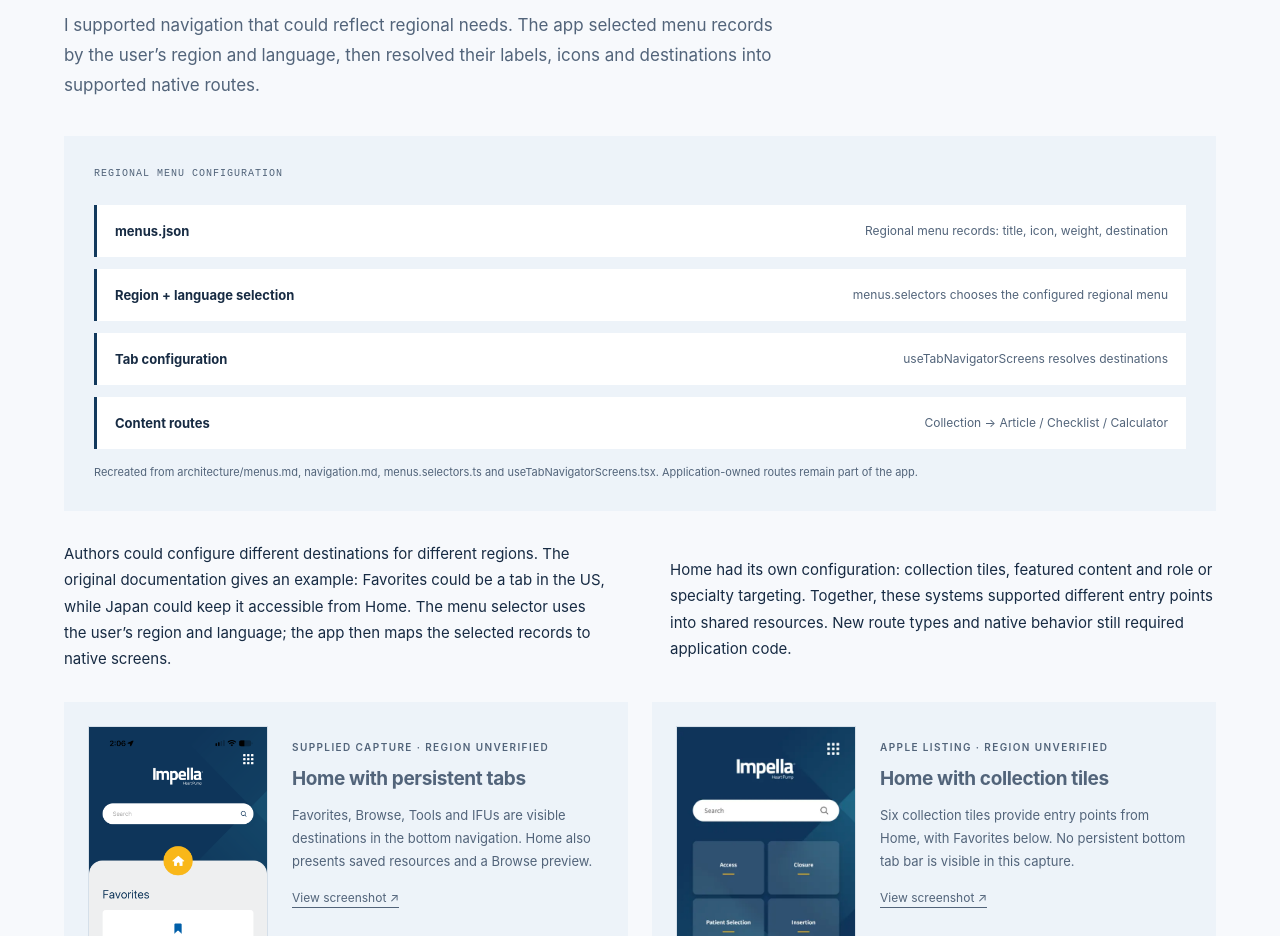
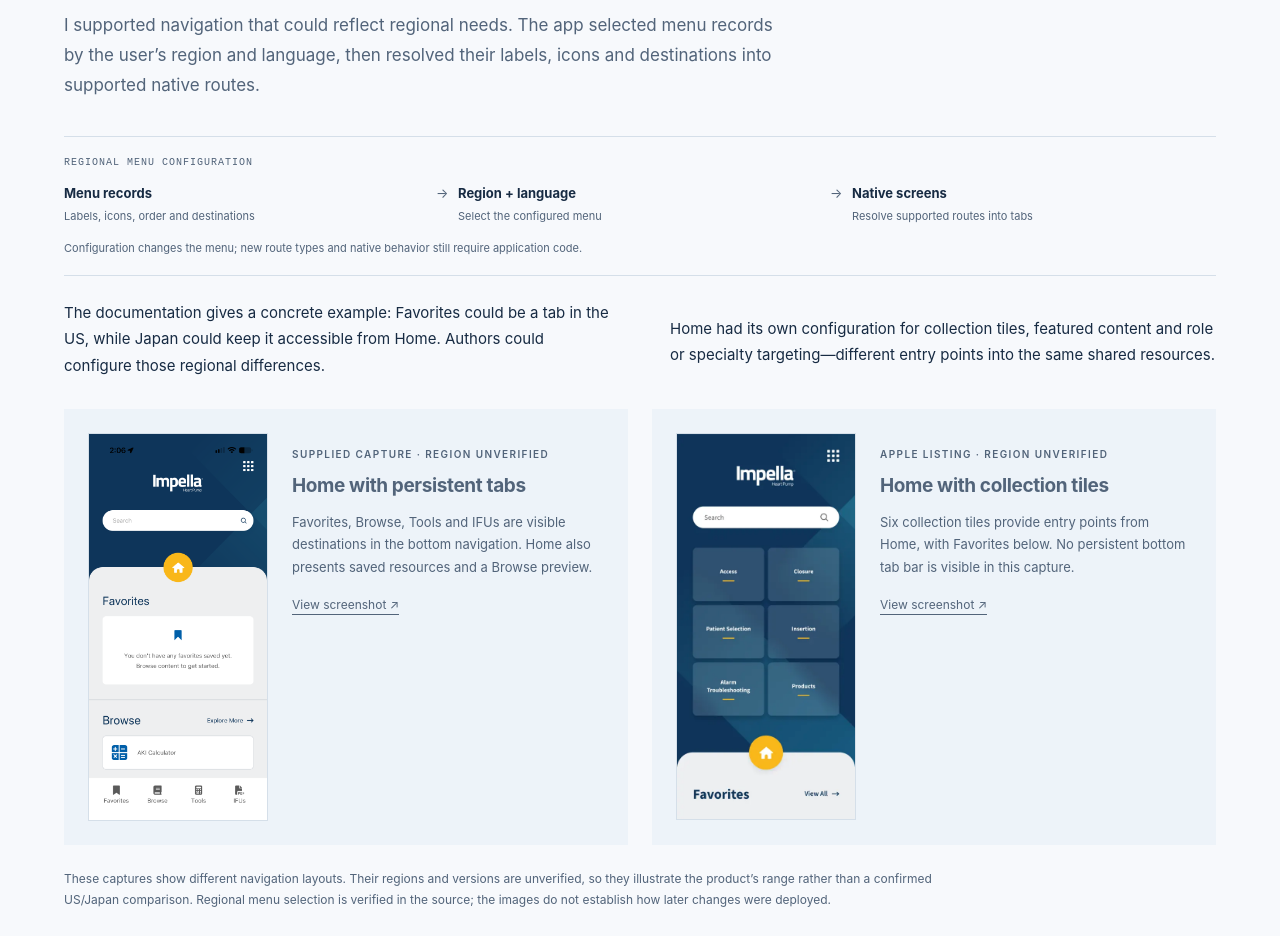
Before and after one commit to ttessman/impella-showcase, a React (Vite) app: page / in a window 1280 px wide. Shown: the part 6680-7616 px from the top of the page. Built offline with nearby package versions, Linux system fonts and the light colour scheme.

Commit message:
Condense regional navigation explanation

```diff
--- a/src/components/diagrams/Diagram/Diagram.css
+++ b/src/components/diagrams/Diagram/Diagram.css
@@ -164,7 +164,6 @@
     padding: 20px;
   }
 }
-.nav-diagram,
 .checklist-diagram {
   list-style: none;
   padding: 0;
@@ -173,7 +172,6 @@
   flex-direction: column;
   gap: 12px;
 }
-.nav-diagram li,
 .checklist-diagram li {
   background: var(--paper);
   border-left: 3px solid var(--ink);
@@ -183,7 +181,6 @@
   gap: 24px;
   font-size: 13px;
 }
-.nav-diagram li span,
 .checklist-diagram li span {
   font-size: 12px;
   color: var(--muted);
@@ -193,9 +190,52 @@
   flex-direction: column;
   gap: 7px;
 }
-@media (max-width: 760px) {
-  .nav-diagram li {
-    flex-direction: column;
-    gap: 9px;
+/* Compact flow keeps the regional decision readable alongside product evidence. */
+.compact-flow-figure {
+  margin: 24px 0;
+  padding: 18px 0;
+  border-block: 1px solid var(--line);
+}
+.compact-flow-figure .diagram-label {
+  margin-bottom: 14px;
+}
+.nav-diagram {
+  list-style: none;
+  padding: 0;
+  margin: 0;
+  display: grid;
+  grid-template-columns: repeat(3, minmax(0, 1fr));
+  gap: 30px;
+}
+.nav-diagram li {
+  position: relative;
+  display: flex;
+  flex-direction: column;
+  gap: 5px;
+  font-size: 13px;
+  line-height: 1.5;
+}
+.nav-diagram li + li::before {
+  content: "→";
+  position: absolute;
+  left: -22px;
+  color: var(--muted);
+}
+.nav-diagram li span {
+  font-size: 11px;
+  color: var(--muted);
+}
+.compact-flow-figure figcaption {
+  margin-top: 14px;
+}
+@media (max-width: 650px) {
+  .nav-diagram {
+    grid-template-columns: 1fr;
+    gap: 12px;
+    padding-left: 18px;
+  }
+  .nav-diagram li + li::before {
+    content: "↓";
+    left: -18px;
   }
 }
--- a/src/components/diagrams/Diagram/Diagram.tsx
+++ b/src/components/diagrams/Diagram/Diagram.tsx
@@ -10,9 +10,7 @@ export function Diagram({ kind }: { kind: DiagramKind }) {
   if (kind === "collections") return <CollectionLayouts />;
   const definition = flowDiagrams[kind];
   return (
-    <figure
-      className={kind === "pipeline" ? "architecture-figure" : "anatomy-figure"}
-    >
+    <figure className={definition.figureClass}>
       {definition.label && (
         <div className="diagram-label">{definition.label}</div>
       )}
--- a/src/content/caseStudy.ts
+++ b/src/content/caseStudy.ts
@@ -133,9 +133,9 @@ export const caseStudyCopy = {
   },
   navigation: {
     regionalMenus:
-      "Authors could configure different destinations for different regions. The original documentation gives an example: Favorites could be a tab in the US, while Japan could keep it accessible from Home. The menu selector uses the user’s region and language; the app then maps the selected records to native screens.",
+      "The documentation gives a concrete example: Favorites could be a tab in the US, while Japan could keep it accessible from Home. Authors could configure those regional differences.",
     landingScreens:
-      "Home had its own configuration: collection tiles, featured content and role or specialty targeting. Together, these systems supported different entry points into shared resources. New route types and native behavior still required application code.",
+      "Home had its own configuration for collection tiles, featured content and role or specialty targeting—different entry points into the same shared resources.",
     evidenceNote:
       "These captures show different navigation layouts. Their regions and versions are unverified, so they illustrate the product’s range rather than a confirmed US/Japan comparison. Regional menu selection is verified in the source; the images do not establish how later changes were deployed.",
   },
--- a/src/content/diagrams.ts
+++ b/src/content/diagrams.ts
@@ -1,6 +1,7 @@
 /** Independently recreated architecture diagrams; original evidence is labeled separately. */
 export const flowDiagrams = {
   pipeline: {
+    figureClass: "architecture-figure",
     listClass: "pipeline",
     label: "",
     steps: [
@@ -13,21 +14,19 @@ export const flowDiagrams = {
       "Independent architecture reconstruction · Based on the original content contracts and CMS renderer modules.",
   },
   navigation: {
+    figureClass: "compact-flow-figure",
     listClass: "nav-diagram",
     label: "REGIONAL MENU CONFIGURATION",
     steps: [
-      ["menus.json", "Regional menu records: title, icon, weight, destination"],
-      [
-        "Region + language selection",
-        "menus.selectors chooses the configured regional menu",
-      ],
-      ["Tab configuration", "useTabNavigatorScreens resolves destinations"],
-      ["Content routes", "Collection → Article / Checklist / Calculator"],
+      ["Menu records", "Labels, icons, order and destinations"],
+      ["Region + language", "Select the configured menu"],
+      ["Native screens", "Resolve supported routes into tabs"],
     ],
     caption:
-      "Recreated from architecture/menus.md, navigation.md, menus.selectors.ts and useTabNavigatorScreens.tsx. Application-owned routes remain part of the app.",
+      "Configuration changes the menu; new route types and native behavior still require application code.",
   },
   checklist: {
+    figureClass: "anatomy-figure",
     listClass: "checklist-diagram",
     label: "CHECKLIST / STRUCTURED INTERACTION",
     steps: [
```
Also changed, not shown: 2 other files (tests, documents, lock files or other folders).
